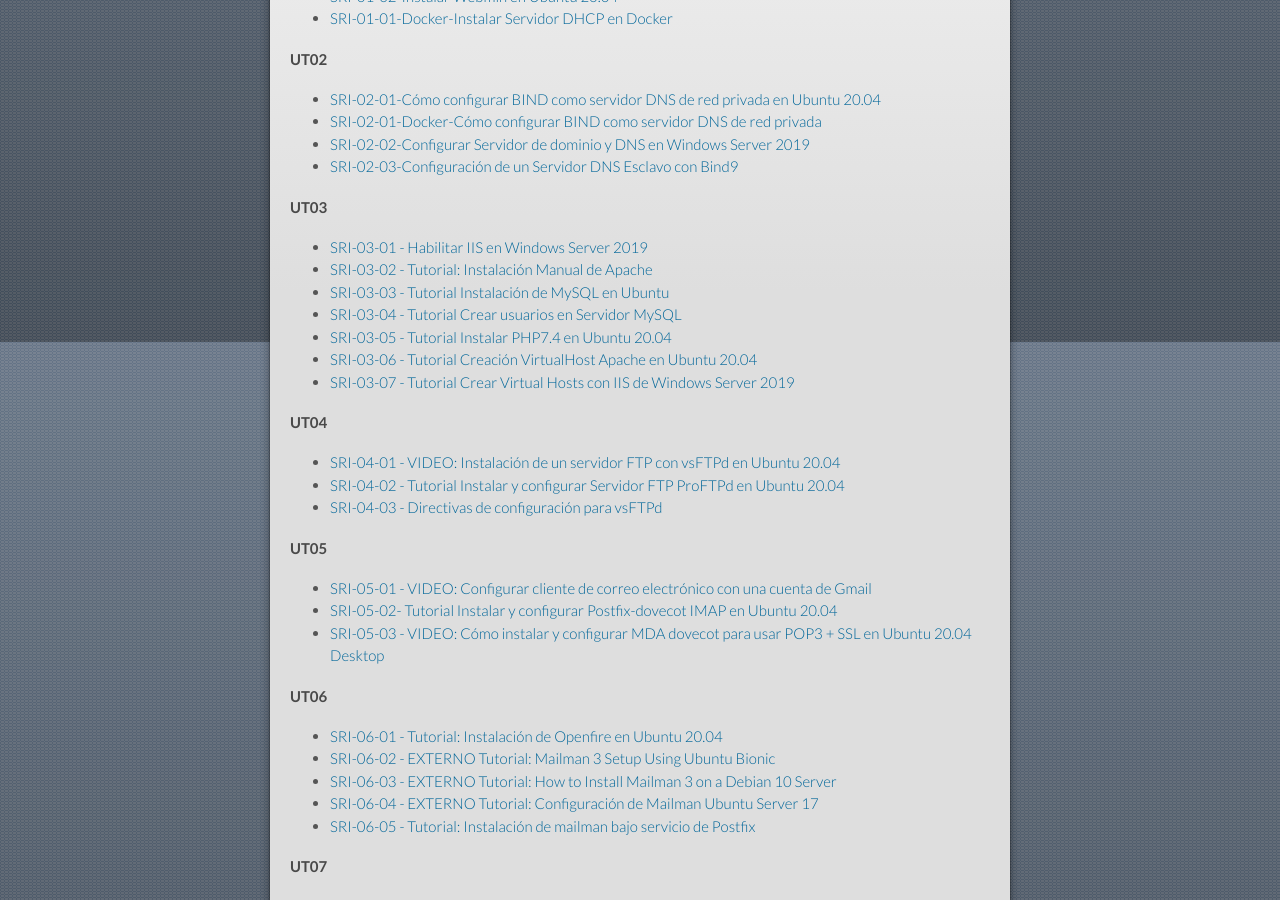
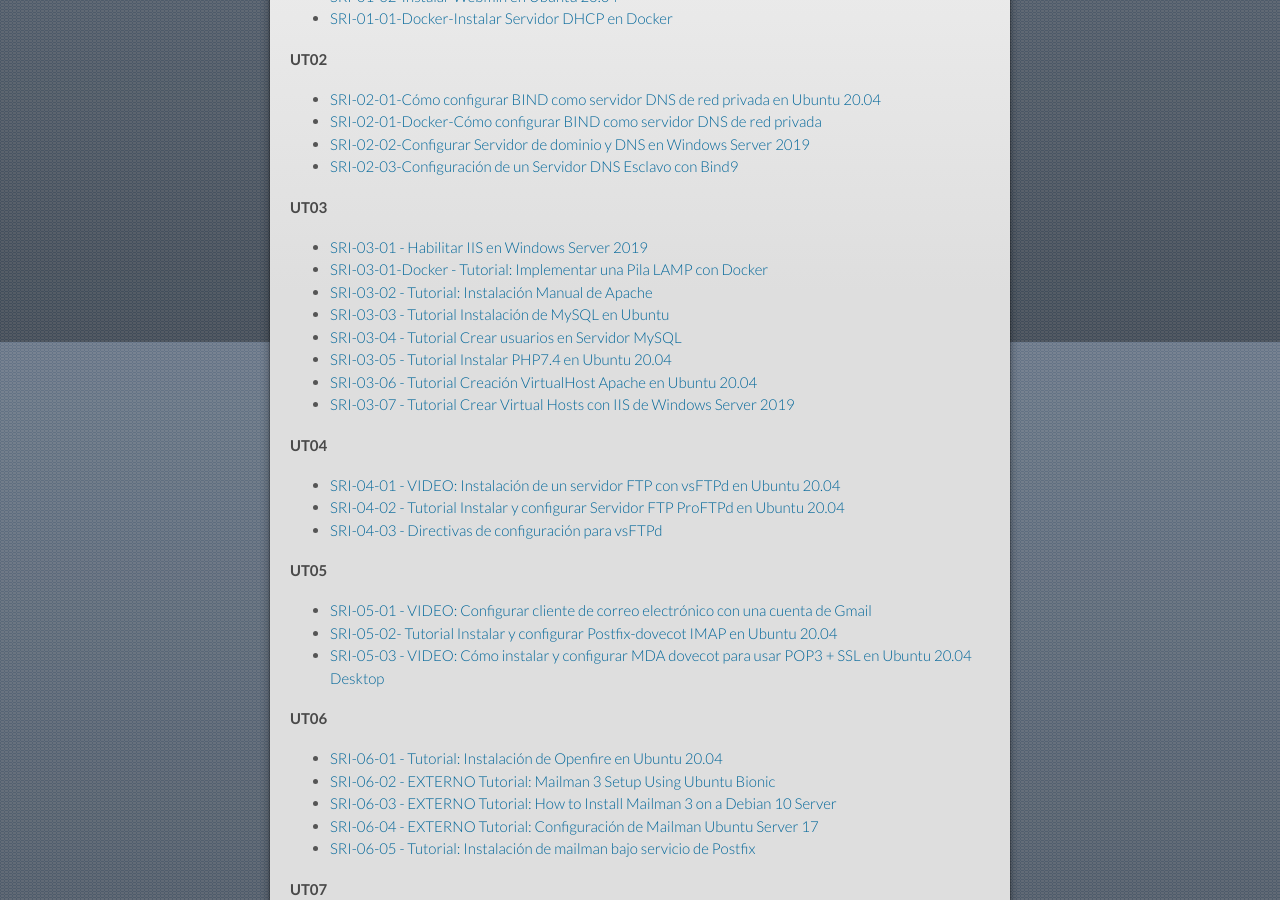
Before and after one commit to mrodara/mrodara.github.io, a Jekyll site: the page built from mods/sri.md, in a window 1280 px wide and 900 px high, scrolled down 558 px. Built offline with Jekyll 4.4.1, drawn with Linux system fonts in a browser that asks for light colours; our own code applies the rules of GitHub Pages for plain Markdown files.

Commit message:
Tutorial LAMP with Docker SRI UT03

```diff
--- a/mods/sri.md
+++ b/mods/sri.md
@@ -30,6 +30,7 @@
 
 #### UT03
 * [SRI-03-01 - Habilitar IIS en Windows Server 2019](https://docs.google.com/document/d/1t0BYJdOLcUn3x930PiwsFH9Ds_0NIwoIO5EKfRSPcLs/edit?usp=sharing)
+* [SRI-03-01-Docker - Tutorial: Implementar una Pila LAMP con Docker](https://docs.google.com/document/d/17otEEbTc6xlw-7uYykHE72GX-ri5YJgFI68R6W6p1tM/edit?usp=sharing)
 * [SRI-03-02 - Tutorial: Instalación Manual de Apache](https://docs.google.com/document/d/1jwjqaS1a8ck-DKe7FUTutS03L2L86gSH2j4onT6iHTU/edit?usp=sharing)
 * [SRI-03-03 - Tutorial Instalación de MySQL en Ubuntu](https://docs.google.com/document/d/1IHjZUxZ7QPbzweq-cW-vk4FzWbuYyP7MZbVm1dRTaEk/edit?usp=sharing)
 * [SRI-03-04 - Tutorial Crear usuarios en Servidor MySQL](https://docs.google.com/document/d/1e7IxqwJPpDfnVrZKUMGs1abM3_BvCzxz5_OWEBDRjcg/edit?usp=sharing)
```
